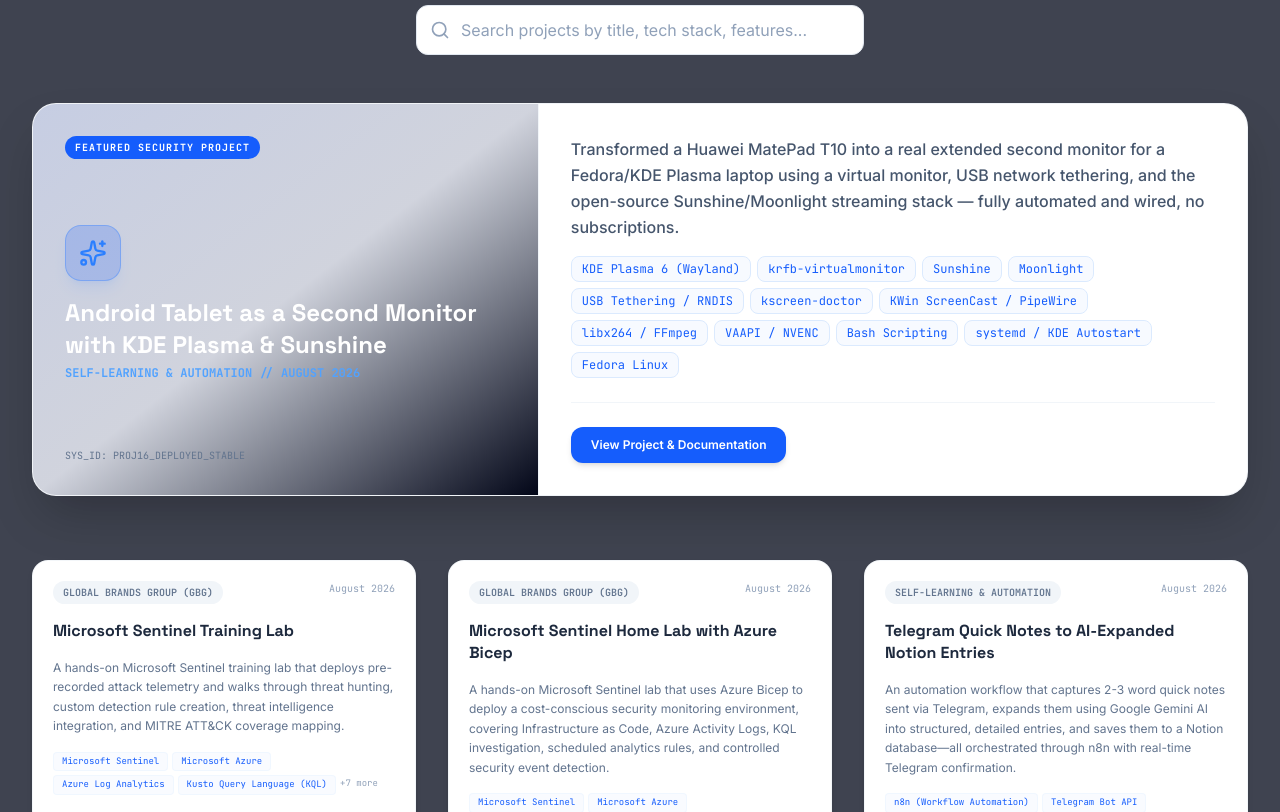
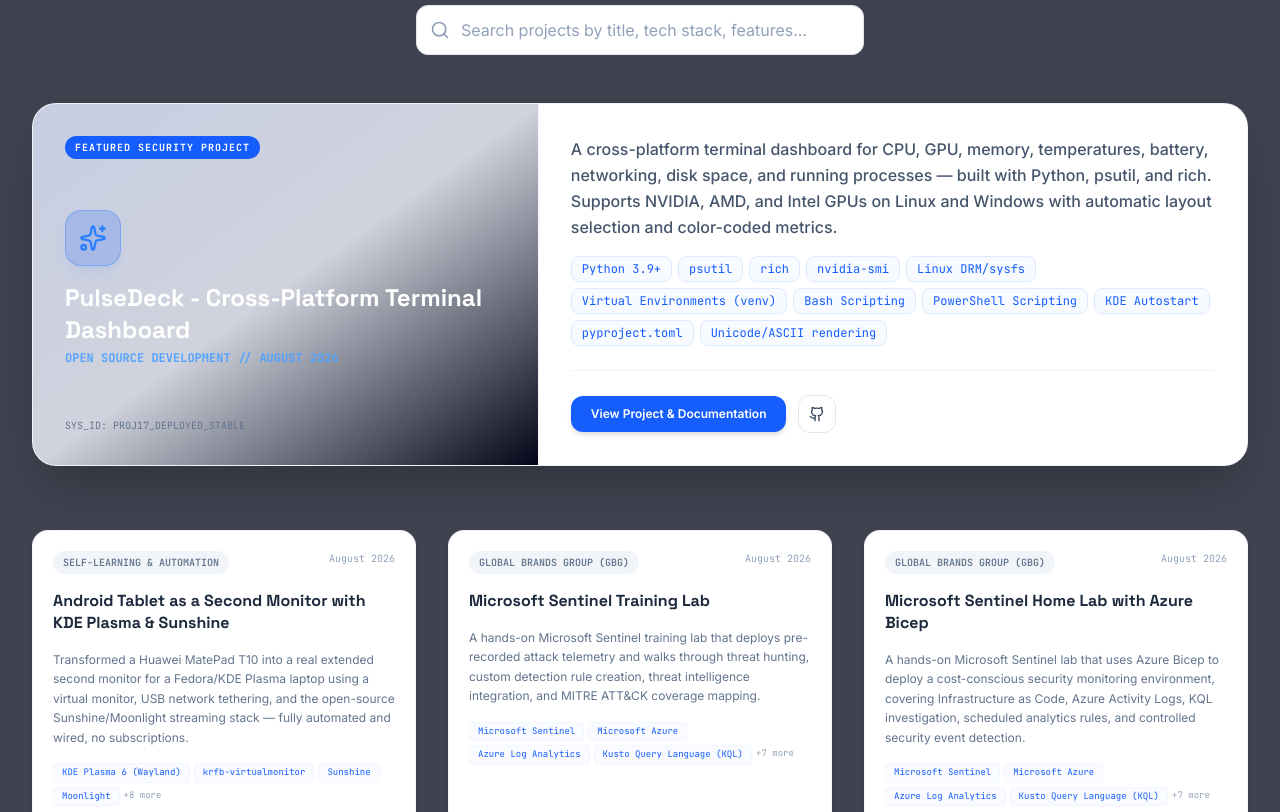
Before and after one commit to M0oham6d/Portfolio, a React (Vite) app: page / in a window 1280 px wide. Shown: the part 5060-5872 px from the top of the page. Built offline with nearby package versions, Linux system fonts and the light colour scheme.

Commit message:
add new project

```diff
--- a/src/portfolioData.ts
+++ b/src/portfolioData.ts
@@ -277,6 +277,76 @@
     },
   ],
   projects: [
+    {
+      id: "proj17",
+      title: "PulseDeck - Cross-Platform Terminal Dashboard",
+      company: "Open Source Development",
+      date: "August 2026",
+      shortDescription:
+        "A cross-platform terminal dashboard for CPU, GPU, memory, temperatures, battery, networking, disk space, and running processes — built with Python, psutil, and rich. Supports NVIDIA, AMD, and Intel GPUs on Linux and Windows with automatic layout selection and color-coded metrics.",
+      longDescription:
+        "PulseDeck is a small Python application that provides a live terminal dashboard for system monitoring. It refreshes approximately every second and automatically selects compact or wide layouts based on terminal size. The dashboard displays CPU utilization with current/max frequency, one-minute load, package temperature, physical-core rows, and logical-thread mapping where exposed. On hybrid systems with discrete NVIDIA GPUs, integrated GPU consumption appears in the CPU panel. NVIDIA metrics include utilization, temperature, VRAM, power draw, and active GPU applications when nvidia-smi is available. AMD and Intel GPU data is sourced through Linux DRM/sysfs when present. The dashboard also shows RAM and swap usage, Wi-Fi and Ethernet interface upload/download rates (with virtual adapters filtered), root filesystem usage, and available NVMe, chipset, Wi-Fi, CPU, and battery sensor readings. The top 16 processes are sorted by normalized CPU usage, showing PID, command, CPU, CPU share, RAM percentage, and RSS. All values are color-coded for quick assessment. The project includes per-user installers for Linux and Windows that create private virtual environments, launcher scripts, and optional KDE autostart integration. Missing drivers, sensors, or permissions are shown as unavailable without breaking the dashboard.",
+      technologies: [
+        "Python 3.9+",
+        "psutil",
+        "rich",
+        "nvidia-smi",
+        "Linux DRM/sysfs",
+        "Virtual Environments (venv)",
+        "Bash Scripting",
+        "PowerShell Scripting",
+        "KDE Autostart",
+        "pyproject.toml",
+        "Unicode/ASCII rendering",
+      ],
+      features: [
+        "Live system monitoring with ~1 second refresh rate",
+        "Automatic layout selection (compact/wide) based on terminal size",
+        "CPU utilization, frequency, load, temperature, and thread mapping",
+        "Integrated GPU consumption in CPU panel on hybrid NVIDIA systems",
+        "NVIDIA GPU metrics: utilization, temperature, VRAM, power, active apps",
+        "AMD/Intel GPU support via Linux DRM/sysfs",
+        "RAM and swap usage with color-coded indicators",
+        "Network interface upload/download rates with virtual adapter filtering",
+        "Root filesystem usage and free space",
+        "Sensor readings: NVMe, chipset, Wi-Fi, CPU, battery",
+        "Top 16 processes sorted by normalized CPU usage with PID, command, CPU, share, RAM%, RSS",
+        "Color-coded usage and temperature values",
+        "Graceful handling of missing drivers, sensors, or permissions",
+        "Per-user installers for Linux and Windows with private virtual environments",
+        "Optional KDE autostart integration on Linux with Konsole",
+        "ASCII fallback for terminals without Unicode support",
+        "Single snapshot mode with --once flag",
+      ],
+      challenges: [
+        "Handling platform differences between Linux and Windows for hardware metrics",
+        "Parsing GPU data from multiple backends (nvidia-smi, DRM/sysfs) with different APIs",
+        "Filtering virtual network adapters while showing real interfaces",
+        "Computing normalized CPU usage for processes across different CPU architectures",
+        "Managing Unicode rendering in terminals and providing ASCII fallback",
+        "Creating cross-platform installers with venv and PATH manipulation",
+        "Ensuring graceful degradation when sensors or drivers are unavailable",
+        "Building a layout system that adapts to terminal size without breaking",
+        "Balancing update frequency with system resource usage",
+        "Making temperature readings work across diverse hardware and driver configurations",
+      ],
+      learned: [
+        "Deep understanding of cross-platform system monitoring with psutil",
+        "Working with NVIDIA's nvidia-smi API for GPU metrics on Linux and Windows",
+        "Parsing Linux DRM/sysfs files for AMD and Intel GPU data",
+        "Building rich terminal UIs with the rich library",
+        "Creating self-contained Python applications with virtual environments",
+        "Writing idempotent installers for Linux and Windows",
+        "Handling PATH manipulation for user-installed applications",
+        "Supporting Unicode and ASCII rendering based on terminal capabilities",
+        "Implementing graceful fallbacks for missing hardware or permissions",
+        "Designing a modular architecture for platform-specific backends",
+        "Creating KDE autostart integration for automatic dashboard launching",
+        "Managing process sampling intervals and normalization formulas",
+      ],
+      featured: true,
+      githubUrl: "https://github.com/M0oham6d/pulsedeck",
+    },
     {
       id: "proj16",
       title: "Android Tablet as a Second Monitor with KDE Plasma & Sunshine",
```
